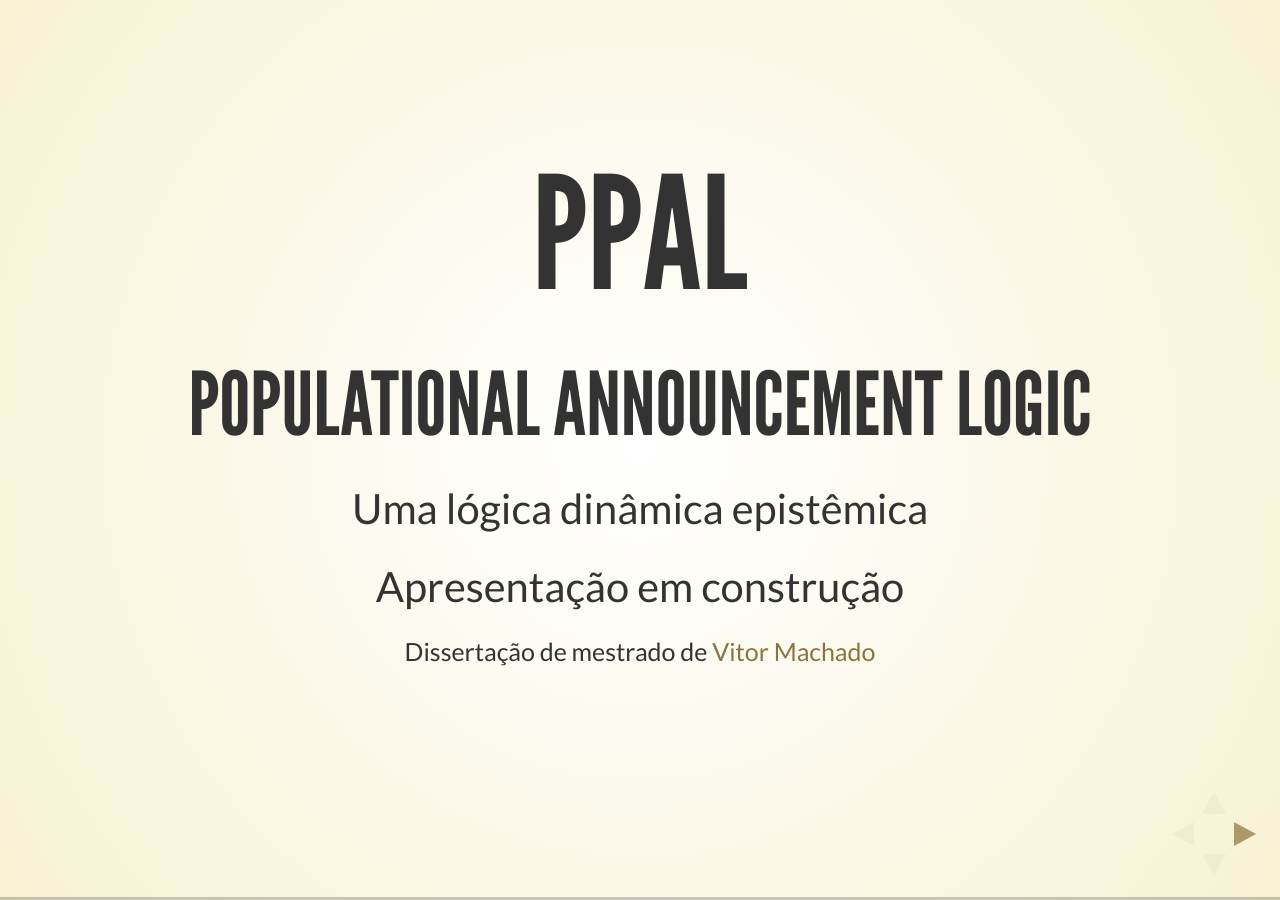
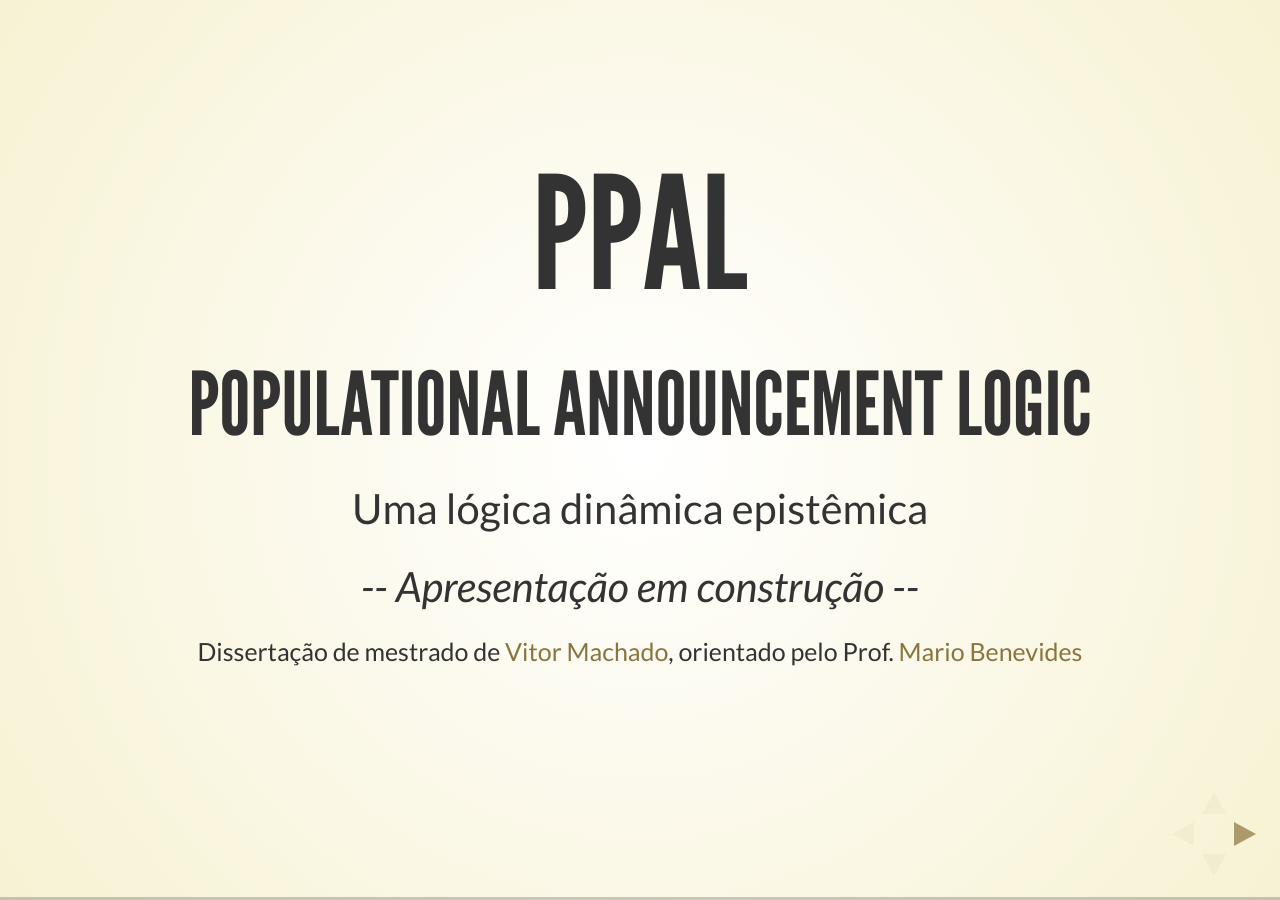
Before and after one commit to vittau/vittau.github.io, a Jekyll site: the page ppal/index.html, which Jekyll copies as it is, in a window 1280 px wide. Built offline with Jekyll 4.4.1, drawn with Linux system fonts in a browser that asks for light colours; formulas are drawn with MathJax 3.

Commit message:
Minor changes

```diff
--- a/ppal/index.html
+++ b/ppal/index.html
@@ -44,9 +44,9 @@
 					<h1>PPAL</h1>
 					<h2>Populational Announcement Logic</h2>
 					<p>Uma lógica dinâmica epistêmica</p>
-					<p>Apresentação em construção</p>
+					<p><i>-- Apresentação em construção --</i></p>
 					<p>
-						<small>Dissertação de mestrado de <a href="http://vittau.github.io">Vitor Machado</a></small>
+						<small>Dissertação de mestrado de <a href="http://vittau.github.io">Vitor Machado</a>, orientado pelo Prof. <a href="http://www.cos.ufrj.br/~mario/">Mario Benevides</a></small>
 					</p>
 				</section>
 
```
